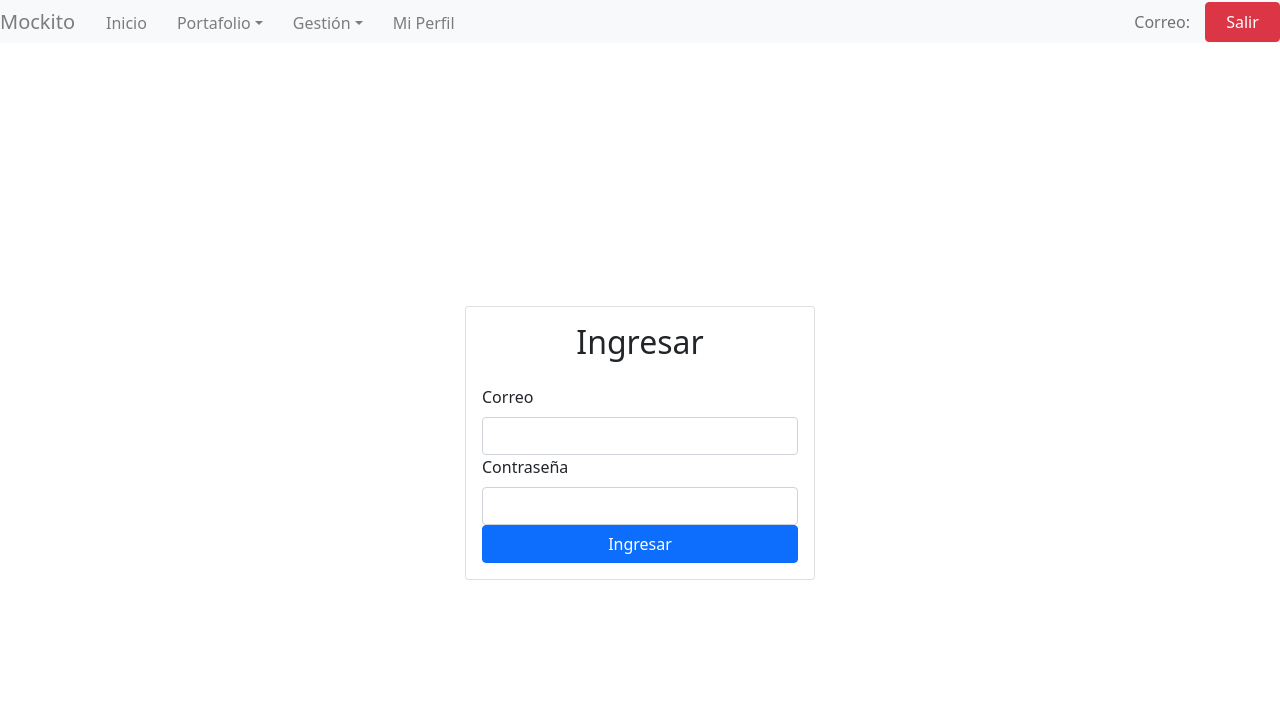
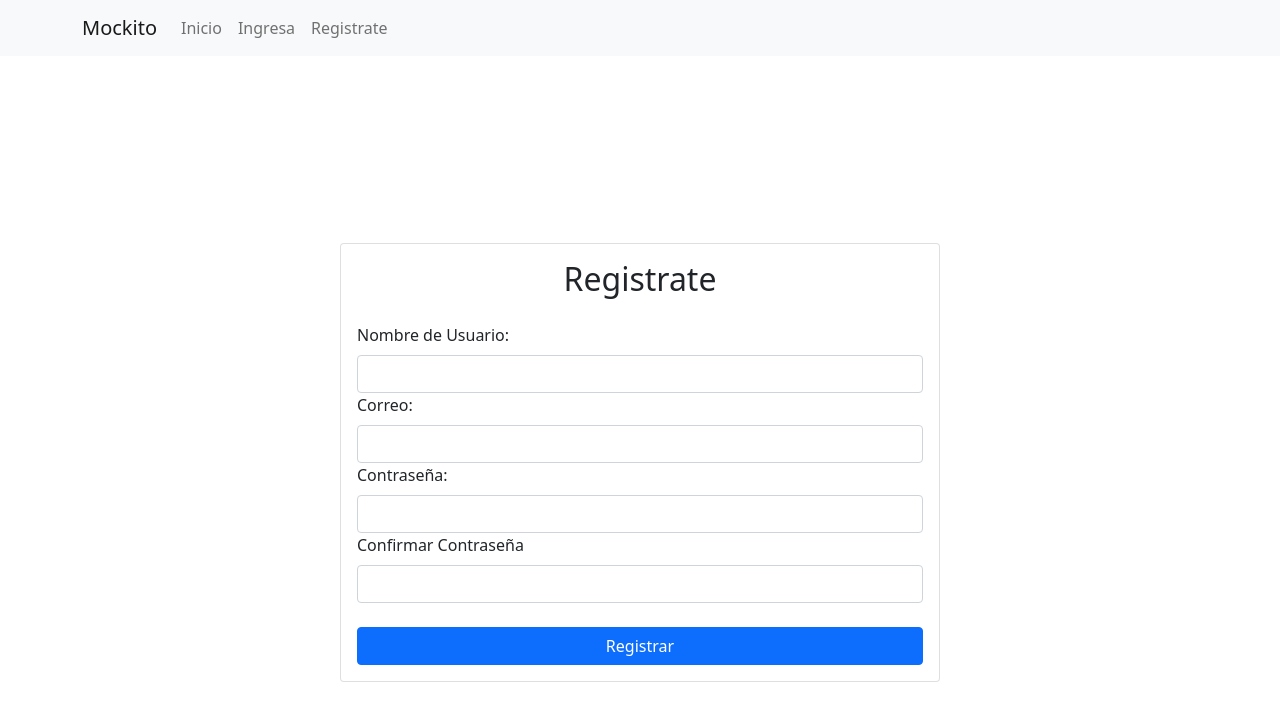
Before and after one commit to ThElement12/ProgramacionWebAvanzada, a React (Create React App) app in the folder Practica 2/frontend/: page /register in a window 1280 px wide. Before the commit this address led to /login. Shown: the top 718 px of the page. Built offline with nearby package versions, Linux system fonts and the light colour scheme.

Commit message:
Se hace la vista de de registrar y loguearte

```diff
--- a/Practica 2/frontend/src/App.js
+++ b/Practica 2/frontend/src/App.js
@@ -11,6 +11,7 @@ import {
 import Home from './Pages/Home';
 import Login from './Pages/Login';
 import Navigation from './Components/Navigation';
+import Register from './Pages/Register';
 
 function App() {
   return (
@@ -25,6 +26,11 @@ function App() {
         <Route exact path='/login' render={
           () => {
             return <Login/>
+          }
+        }/>
+        <Route exact path="/register" render = {
+          () => {
+            return <Register/>
           }
         }/>
         <Route exact path='/'
--- a/Practica 2/frontend/src/Components/Navigation/Navigation.css
+++ b/Practica 2/frontend/src/Components/Navigation/Navigation.css
@@ -1,7 +1,4 @@
-.navbar{
-    padding-top: 0px !important;
-    padding-bottom: 0px !important;
-}
+/*
 img{
     width: 200px;
     height: 75px;
@@ -34,3 +31,4 @@ a{
     background-color: #e9ecef !important;
 
 }
+*/
--- a/Practica 2/frontend/src/Components/Navigation/index.jsx
+++ b/Practica 2/frontend/src/Components/Navigation/index.jsx
@@ -1,9 +1,10 @@
 import React, { useEffect, useState } from "react";
 import { useHistory, Link } from "react-router-dom";
-import { Navbar, Nav, NavDropdown, Button } from "react-bootstrap";
+import { Navbar, Nav, NavDropdown, Button, Container } from "react-bootstrap";
 
-//import { Auth } from "../../utils/firebase";
+import Auth from "../../Utils/auth.js";
 
+import "bootstrap/dist/css/bootstrap.min.css";
 //import Logo from "../../assets/img/Logo.png";
 import "./Navigation.css";
 
@@ -11,70 +12,66 @@ export default function Navigation() {
   const [usuario, setUsuario] = useState("");
   const history = useHistory();
 
-  /*useEffect(() => {
-    Auth.onAuthStateChanged((user) => {
+  useEffect(() => {
+   /* Auth.onAuthStateChanged((user) => {
       if (user) {
         setUsuario(localStorage.getItem("email"));
       }
-    });
-  }, [usuario]);*/
+    });*/
+    setUsuario("")
+  }, [usuario]);
 
   const logOut = () => {
     // Auth.signOut();
-    setUsuario(null);
+    setUsuario("");
     localStorage.clear();
     history.push("/login");
   };
+  const loggedNavBar = () => {
+    if (usuario === "") {
+      return <Nav className="me-auto">
+        <Nav.Link className="MenuItem" as={Link} to="/home">
+          Inicio
+        </Nav.Link>
+        <Nav.Link className="MenuItem" as={Link} to="/login">
+          Ingresa
+        </Nav.Link>
+        <Nav.Link className="MenuItem" as={Link} to="/register">
+          Registrate
+        </Nav.Link>
+      </Nav>
+    }else{
+      return <Nav className="me-auto">
+      <Nav.Link className="MenuItem" as={Link} to="/home">
+        Inicio
+      </Nav.Link>
+      <Nav.Link className="MenuItem" as={Link} to="/mokups">
+        Mis Mokups
+      </Nav.Link>
+      <NavDropdown title="Cuenta" id="basic-nav-dropdown">
+        <NavDropdown.Item as={Link} to="/users" className="link">
+          Usuarios
+        </NavDropdown.Item>
+        <NavDropdown.Item onClick={logOut} className="link">
+          Cerrar Sesion
+        </NavDropdown.Item>
+      </NavDropdown>
+    </Nav>
+    }
+
+  }
 
   return (
     <Navbar bg="light" expand="lg">
+      <Container>
         <Navbar.Brand as={Link} to="/home">
           Mockito
         </Navbar.Brand>
         <Navbar.Toggle aria-controls="basic-navbar-nav" />
         <Navbar.Collapse id="basic-navbar-nav">
-        <Nav className="mr-auto">
-          <Nav.Link className="MenuItem" as={Link} to="/home">
-            Inicio
-          </Nav.Link>
-          <NavDropdown title="Portafolio" id="basic-nav-dropdown">
-            <NavDropdown.Item as={Link} to="/clientes" className="link">
-              Clientes
-            </NavDropdown.Item>
-            <NavDropdown.Item as={Link} to="/casos" className="link">
-              Casos
-            </NavDropdown.Item>
-            <NavDropdown.Item as={Link} to="/movimientos" className="link">
-              Movimientos
-            </NavDropdown.Item>
-          </NavDropdown>
-          <NavDropdown title="Gestión" id="basic-nav-dropdown">
-            <NavDropdown.Item as={Link} to="/tareas" className="link">
-              Tareas
-            </NavDropdown.Item>
-            <NavDropdown.Item as={Link} to="/cobros" className="link">
-              Cobros
-            </NavDropdown.Item>
-            {localStorage.getItem("Tipo Usuario") === "Administrador" && (
-              <NavDropdown.Item as={Link} to="/register" className="link">
-                Registrar Usuario
-              </NavDropdown.Item>
-            )}
-          </NavDropdown>
-          <Nav.Link className="MenuItem" as={Link} to="/cuenta">
-            Mi Perfil
-          </Nav.Link>
-        </Nav>
-        <Navbar.Collapse className="justify-content-end">
-          <Navbar.Text>
-            Correo:
-            {usuario && <a href="/">{usuario}</a>}
-          </Navbar.Text>
-          <Button onClick={logOut} className="logout-boton" variant="danger">
-            Salir
-          </Button>
+        {loggedNavBar()}
         </Navbar.Collapse>
-      </Navbar.Collapse>
+      </Container>
     </Navbar>
   );
 }
--- /dev/null
+++ b/Practica 2/frontend/src/Pages/Register/Register.css
@@ -0,0 +1,13 @@
+.card-register{
+    width: 600px;
+    margin-top: 1%;
+
+}
+.card-logo{
+    display: block;
+    text-align: center;
+}
+.completeName{
+    float: left;
+    display: inline;
+}
--- /dev/null
+++ b/Practica 2/frontend/src/Pages/Register/index.jsx
@@ -0,0 +1,61 @@
+import React, { useState } from "react";
+import { Form, Button, Card, Alert, Row, Col } from "react-bootstrap";
+import { useHistory } from "react-router-dom";
+
+import "bootstrap/dist/css/bootstrap.min.css";
+import "./Register.css"
+
+const Register = () => {
+    const [username, setUsername] = useState("");
+    const [email, setEmail] = useState("");
+    const [pass, setPass] = useState("");
+    const [confirm, setConfirm] = useState("");
+
+    const [msgError, setmsgError] = useState("");
+
+    const history = useHistory();
+
+    const onSubmit = (event) => {
+        event.preventDefault();
+        if (pass !== confirm) {
+            setmsgError("Las contraseñas no coinciden");
+        } else {
+            register()
+        }
+    }
+    const register = () => {
+
+    }
+    const onSucess = () => {
+        setmsgError("")
+    }
+    return (
+        <div className="d-flex align-items-center justify-content-center"
+            style={{ minHeight: "100vh" }}>
+            <Card className="card-register">
+                <Card.Body>
+                    <h2 className="text-center mb-4">Registrate</h2>
+                    <Form onSubmit={onSubmit}>
+                        <Form.Label>Nombre de Usuario:</Form.Label>
+                        <Form.Control type="username" name="username" onChange={(e) => { setUsername(e.target.value); }} required></Form.Control>
+                        <Form.Label>Correo:</Form.Label>
+                        <Form.Control type="email" name="email" onChange={(e) => { setEmail(e.target.value); }} required></Form.Control>
+                        <Form.Label>Contraseña:</Form.Label>
+                        <Form.Control type="password" name="password" onChange={(e) => { setPass(e.target.value); }} required></Form.Control>
+                        <Form.Label>Confirmar Contraseña</Form.Label>
+                        <Form.Control type="password" name="confirmpass" onChange={(e) => { setConfirm(e.target.value); }} required></Form.Control>
+                        <br></br>
+                        {msgError !== "" && <Alert variant="danger">{msgError}</Alert>}
+                        <Button className="w-100" type="submit">
+                            Registrar
+                        </Button>
+                    </Form>
+                </Card.Body>
+            </Card>
+
+        </div>
+    );
+
+}
+
+export default Register
--- /dev/null
+++ b/Practica 2/frontend/src/Utils/auth.js
@@ -0,0 +1,4 @@
+export default class Auth{
+    hola = "klk"
+
+}
```
Also changed, not shown: Practica 2/frontend/src/Models/mock.js (added, +9 -0 lines), Practica 2/frontend/src/Models/usuario.js (added, +9 -0 lines). Lines whose indentation alone changed are shown as unchanged.
